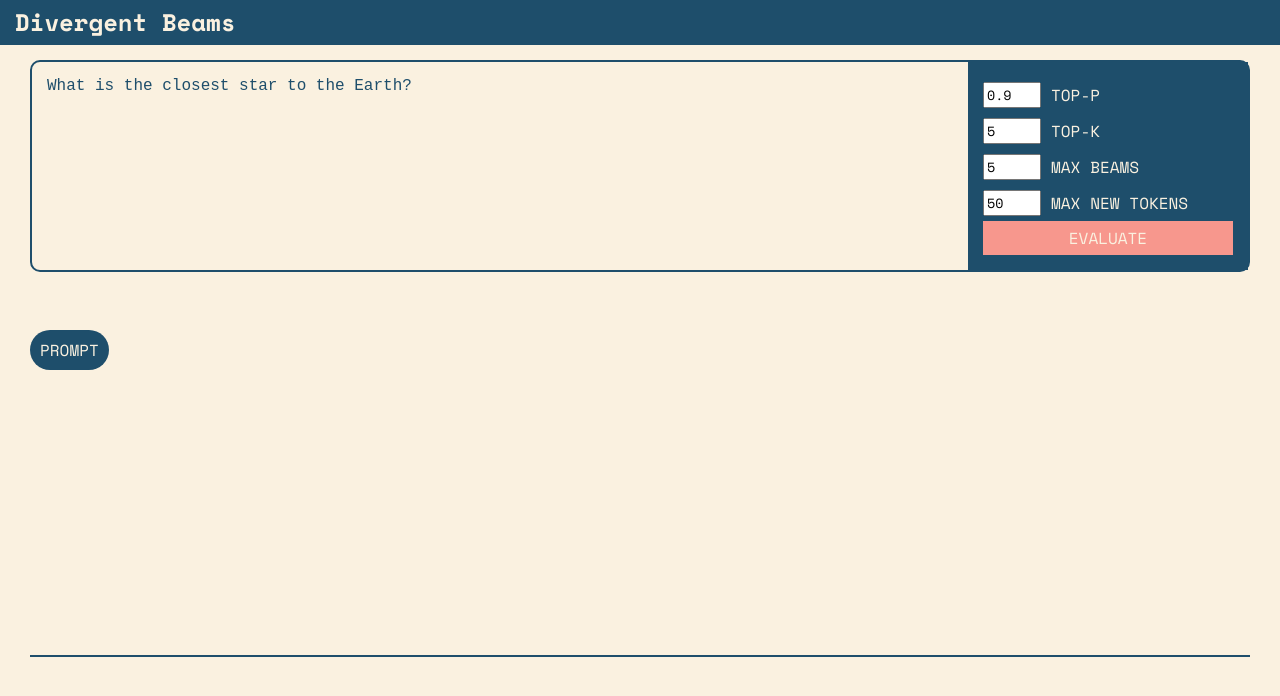
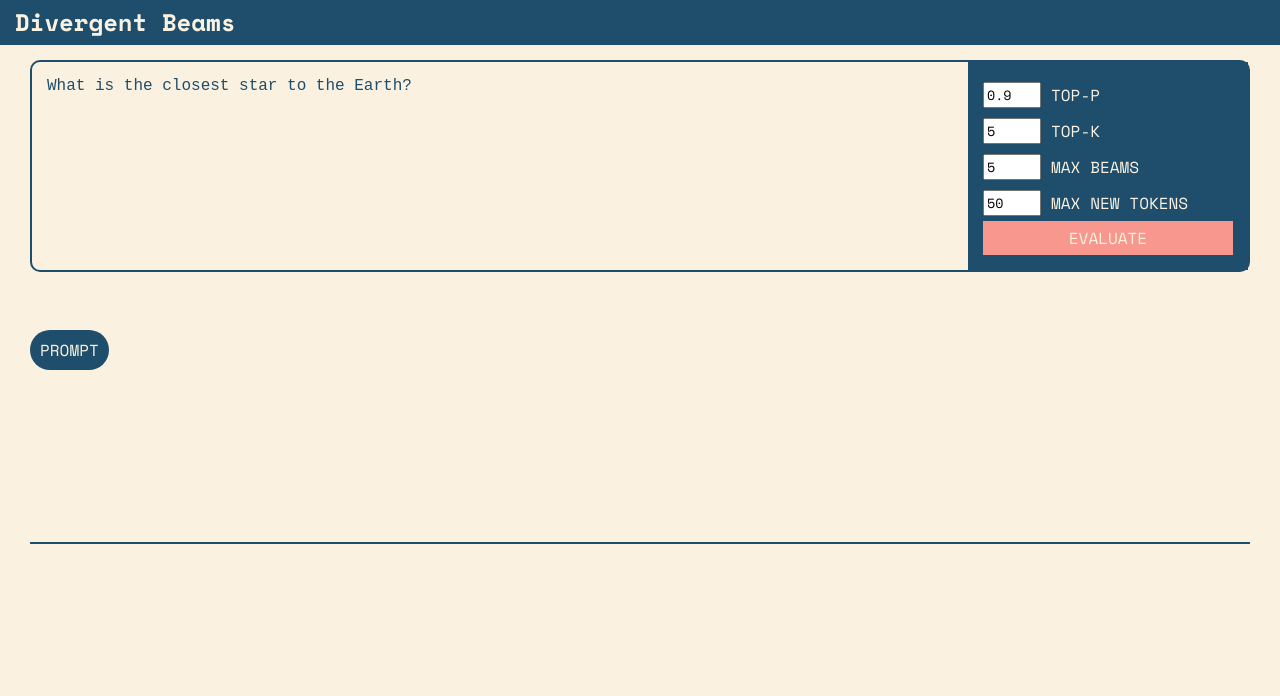
Before and after one commit to AaronJohnston/divergent-beams, a React (Vite) app in the folder ui/: page / in a window 1280 px wide. Shown: the top 696 px of the page. Built offline with nearby package versions, Linux system fonts and the light colour scheme.

Commit message:
Emphasize generations more

```diff
--- a/ui/src/App.css
+++ b/ui/src/App.css
@@ -136,7 +136,7 @@ button:hover {
   position: relative;
   display: flex;
   flex-direction: row;
-  height: 100%;
+  height: 50%;
   overflow: hidden;
   margin: 15px 30px;
   overflow-x: scroll;
@@ -220,10 +220,11 @@ button:hover {
   display: flex;
   flex-direction: row;
   justify-content: flex-start;
-  align-items: center;
+  align-items: stretch;
   border-top: solid 2px var(--primary);
-  height: 300px;
+  height: 50%;
   margin: 15px 30px;
+  padding: 15px 0;
 }
 
 .Generation {
--- a/ui/src/GenNode.tsx
+++ b/ui/src/GenNode.tsx
@@ -11,7 +11,7 @@ const GenNode = forwardRef<HTMLDivElement, { node: NodeSpec }>(function GenNode(
       ref={ref}
       style={{ backgroundColor: getNodeColor(node) }}
     >
-      {node.content.replace(/▁/g, "")}
+      {node.content.replace(/▁/g, "").replace(/\n/g, "\\n")}
     </div>
   );
 });
```
